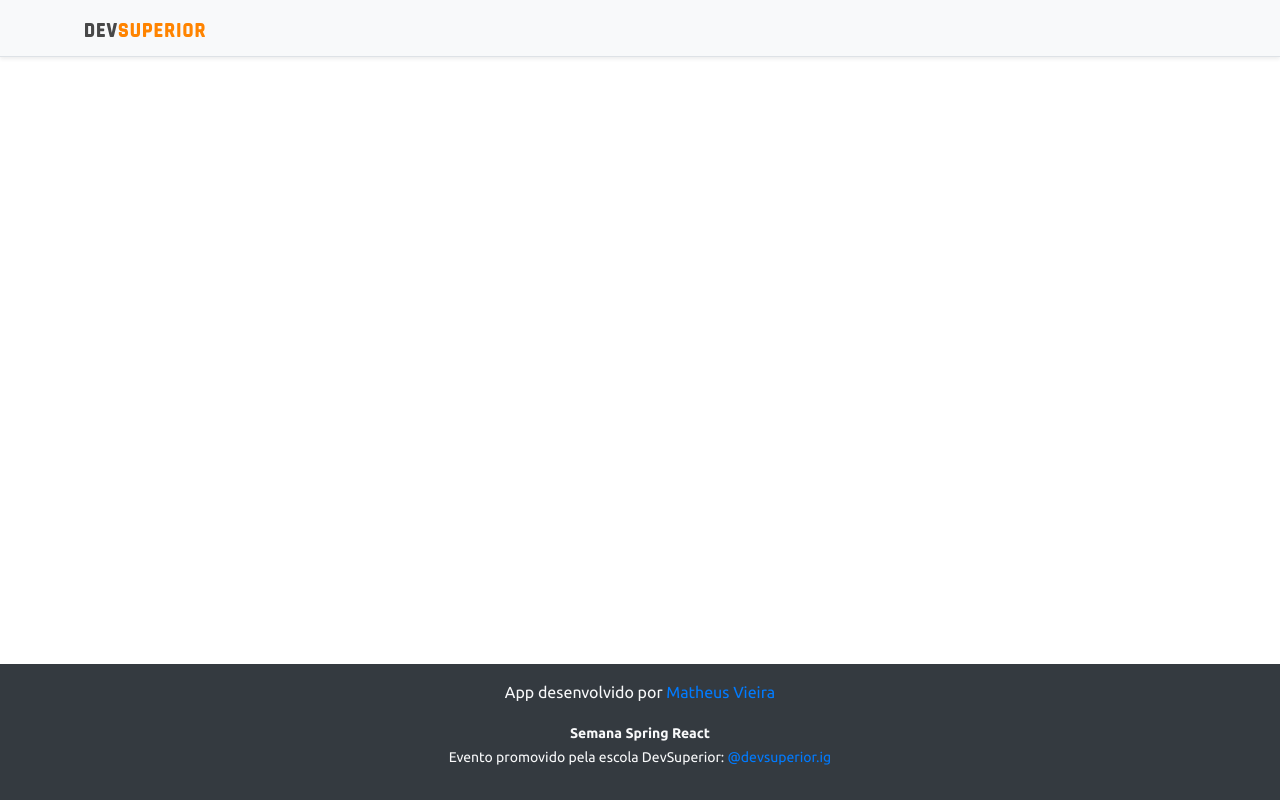
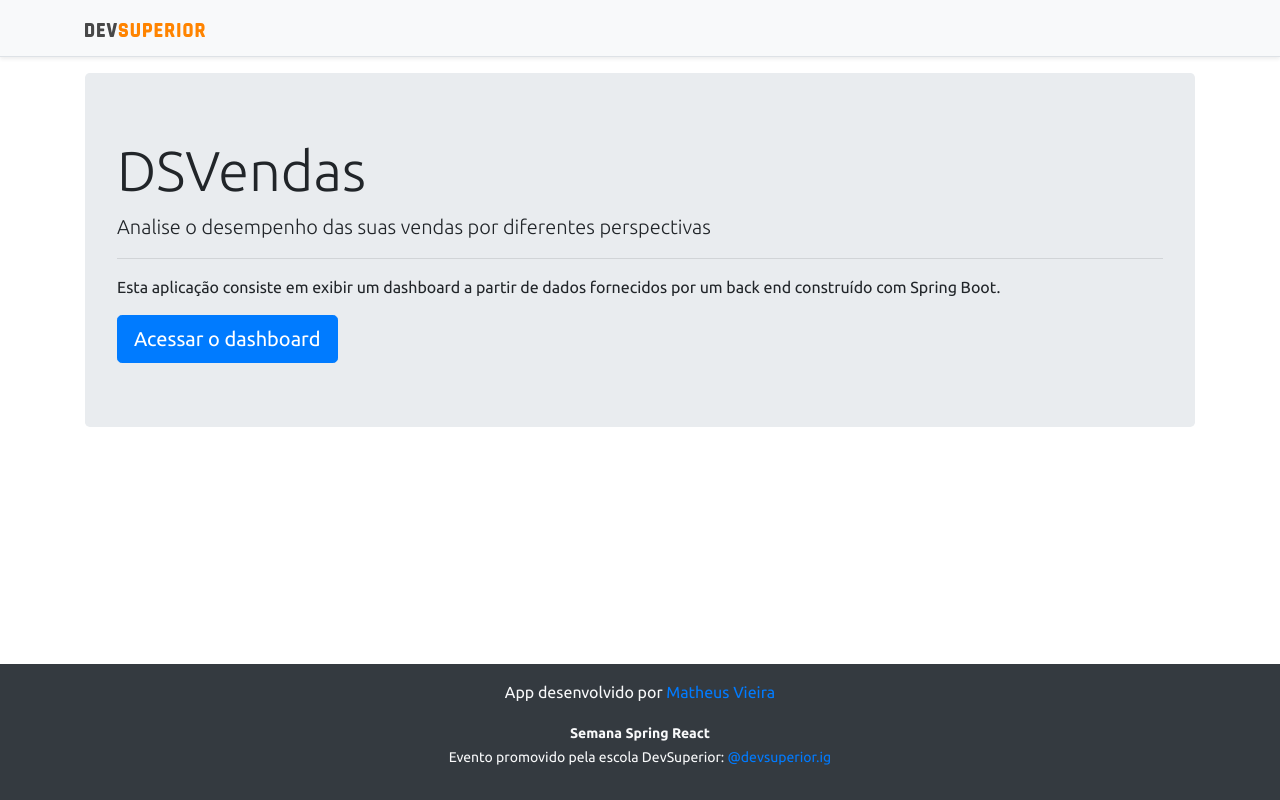
Before and after one commit to matheusdias20/ds-vendas, a React (Create React App) app in the folder frontend/: page / in a window 1280 px wide. Built offline with nearby package versions, Linux system fonts and the light colour scheme.

Commit message:
Home, navigation

```diff
--- a/frontend/src/components/NavBar/index.tsx
+++ b/frontend/src/components/NavBar/index.tsx
@@ -1,11 +1,14 @@
 import ImgDsDark from 'assets/img/ds-dark.svg'
+import { Link } from 'react-router-dom';
 
 const  NavBar = () => {
     return (
         <div className="d-flex flex-column flex-md-row align-items-center p-3 px-md-4 mb-3 bg-light border-bottom shadow-sm">
         <div className="container">
             <nav className="my-2 my-md-0 mr-md-3">
-            <img src={ImgDsDark} alt="DevSuperior" width="120" />
+                <Link to="/">
+                    <img src={ImgDsDark} alt="DevSuperior" width="120" />
+                </Link>
             </nav>
         </div>
         </div>
--- a/frontend/src/pages/Dashboard/index.tsx
+++ b/frontend/src/pages/Dashboard/index.tsx
@@ -1,8 +1,8 @@
+import NavBar from "components/NavBar";
 import BarChart from "components/BarChart";
 import DonutChart from "components/DonutChart";
 import DataTable from "components/DataTable";
 import Footer from "components/Footer";
-import NavBar from "components/NavBar";
 
 
 
--- a/frontend/src/pages/Home/index.tsx
+++ b/frontend/src/pages/Home/index.tsx
@@ -1,10 +1,22 @@
+import NavBar from "components/NavBar";
 import Footer from "components/Footer";
-import NavBar from "components/NavBar";
+import { Link } from "react-router-dom";
 
 const  Home = () => {
     return (
         <>
             <NavBar />
+            <div className="container">
+                <div className="jumbotron">
+                    <h1 className="display-4">DSVendas</h1>
+                    <p className="lead">Analise o desempenho das suas vendas por diferentes perspectivas</p>
+                     <hr/>
+                    <p>Esta aplicação consiste em exibir um dashboard a partir de dados fornecidos por um back end construído com Spring Boot.</p>
+                    <Link className="btn btn-primary btn-lg" to="/dashboard">
+                        Acessar o dashboard
+                    </Link>
+                </div>
+            </div>
             <Footer />
         </>
     );
```
